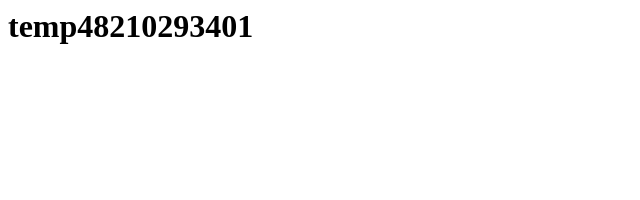
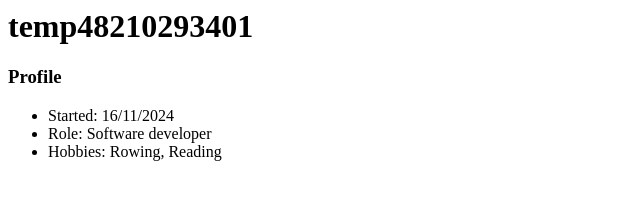
Before and after one commit to temp48210293401/temp48210293401.github.io, a plain HTML site: page index.html in a window 1280 px wide. Shown: the whole page, without its empty margins (0-640 px from the left). Drawn offline with Linux system fonts and the light colour scheme.

Commit message:
Updated my profile

```diff
--- a/index.html
+++ b/index.html
@@ -1 +1,7 @@
 <h1>temp48210293401</h1>
+<h3>Profile</h3>
+<ul>
+<li>Started: 16/11/2024</li>
+<li>Role: Software developer</li>
+<li>Hobbies: Rowing, Reading</li>
+</ul>
```
